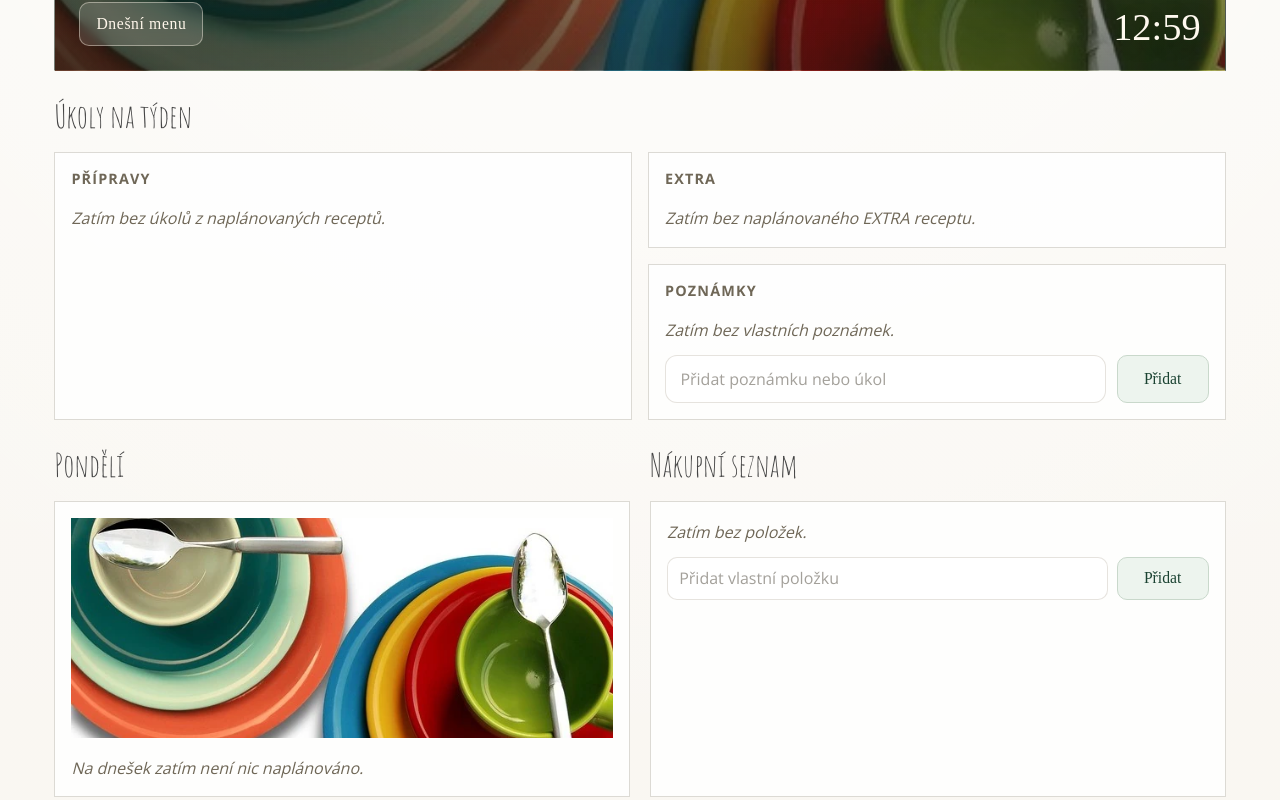
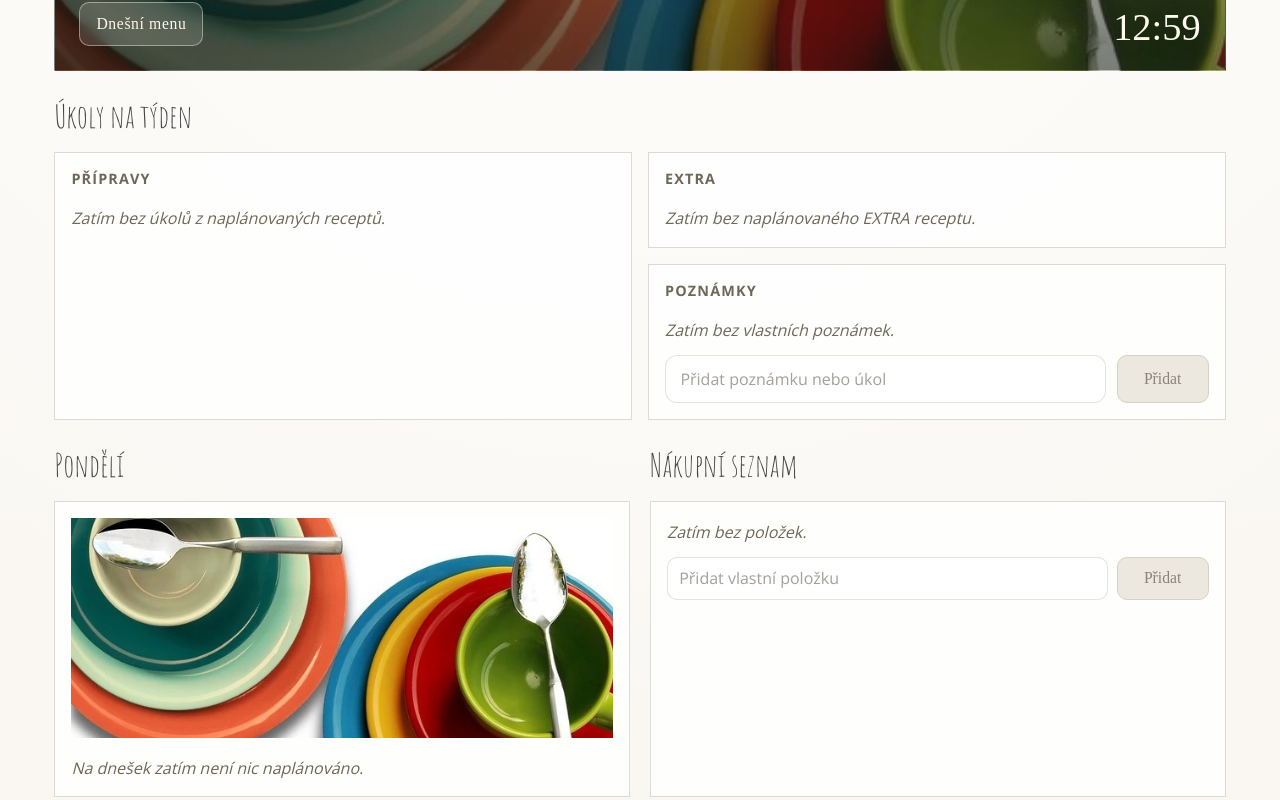
Before and after one commit to icirova/menu-planner, a React (Vite) app: page /#/ in a window 1280 px wide. Shown: the part 399-1199 px from the top of the page. Built offline with nearby package versions, Linux system fonts and the light colour scheme; a web font is replaced by a local one.

Commit message:
Disable empty add actions

```diff
--- a/src/components/Button/style.css
+++ b/src/components/Button/style.css
@@ -100,8 +100,14 @@
   border-color: #e5c8c3;
 }
 
-.button[disabled] {
-  opacity: 0.55;
+.button:disabled,
+.button:disabled:hover,
+.button:disabled:active,
+.button:disabled:focus {
+  background-color: #ece8df;
+  border-color: #d8d0c4;
+  color: #8a8378;
+  box-shadow: none;
   cursor: not-allowed;
   pointer-events: none;
 }
--- a/src/components/IngredientInputs/index.jsx
+++ b/src/components/IngredientInputs/index.jsx
@@ -9,6 +9,12 @@ export const IngredientInputs = forwardRef(
   ({ ingredients, setIngredients, onValidationError }, ref) => {
     const [newIngredient, setNewIngredient] = useState({ amount: "", unit: "", item: "" });
     const rowRef = useRef(null);
+    const parsedDraftAmount = parseFloat(newIngredient.amount);
+    const canAddIngredient =
+      Number.isFinite(parsedDraftAmount) &&
+      parsedDraftAmount > 0 &&
+      newIngredient.unit !== "" &&
+      newIngredient.item.trim() !== "";
 
     const focusDraftField = useCallback((fieldName) => {
       rowRef.current?.querySelector(`[name="${fieldName}"]`)?.focus();
@@ -141,6 +147,7 @@ export const IngredientInputs = forwardRef(
               />
 
               <select
+                name="unit"
                 value={newIngredient.unit}
                 onChange={(e) => handleChange("unit", e.target.value)}
                 className="form__input form__input--unit"
@@ -172,6 +179,7 @@ export const IngredientInputs = forwardRef(
                 type="button"
                 className="button button--add"
                 onClick={addIngredient}
+                disabled={!canAddIngredient}
                 aria-label="Přidat surovinu"
               >
                 Přidat
--- a/src/components/ShoppingList/index.jsx
+++ b/src/components/ShoppingList/index.jsx
@@ -21,6 +21,7 @@ export const ShoppingList = ({ value, week = [], recipes = [], onChange, showTit
     [recipes, shopping, week],
   );
   const [draftItem, setDraftItem] = useState(createEmptyCustomItem);
+  const canAddCustomItem = draftItem.label.trim() !== "";
   const hasShoppingItems = generatedItems.length > 0 || customItems.length > 0;
 
   const updateShopping = (updater) => {
@@ -158,7 +159,7 @@ export const ShoppingList = ({ value, week = [], recipes = [], onChange, showTit
                 setDraftItem((current) => ({ ...current, label: event.target.value }))
               }
             />
-            <button type="submit" className="button button--add">
+            <button type="submit" className="button button--add" disabled={!canAddCustomItem}>
               Přidat
             </button>
           </form>
--- a/src/components/WeeklyTasksPanel/index.jsx
+++ b/src/components/WeeklyTasksPanel/index.jsx
@@ -26,6 +26,7 @@ export const WeeklyTasksPanel = ({
     [generatedTasks],
   );
   const noteItems = Array.isArray(value) ? value : [];
+  const canAddNote = noteDraft.trim() !== "";
 
   const handleAddNote = (event) => {
     event.preventDefault();
@@ -171,7 +172,7 @@ export const WeeklyTasksPanel = ({
                 value={noteDraft}
                 onChange={(event) => setNoteDraft(event.target.value)}
               />
-              <button type="submit" className="button button--add">
+              <button type="submit" className="button button--add" disabled={!canAddNote}>
                 Přidat
               </button>
             </form>
--- a/src/pages/RecipeForm/RecipePreTasksEditor.jsx
+++ b/src/pages/RecipeForm/RecipePreTasksEditor.jsx
@@ -5,7 +5,10 @@ export const RecipePreTasksEditor = ({
   preTaskItems,
   removePreTask,
   setPreTaskDraft,
-}) => (
+}) => {
+  const canAddPreTask = preTaskDraft.trim() !== "";
+
+  return (
     <div className="recipe-form-page__subsection form__item">
       <label htmlFor="preTasks" className="form__label">
         Příprava
@@ -21,7 +24,12 @@ export const RecipePreTasksEditor = ({
             onChange={(event) => setPreTaskDraft(event.target.value)}
             onKeyDown={handlePreTaskKeyDown}
           />
-        <button type="button" className="button button--add" onClick={addPreTask}>
+          <button
+            type="button"
+            className="button button--add"
+            onClick={addPreTask}
+            disabled={!canAddPreTask}
+          >
             Přidat
           </button>
         </div>
@@ -49,3 +57,4 @@ export const RecipePreTasksEditor = ({
       </div>
     </div>
   );
+};
```
Lines whose indentation alone changed are shown as unchanged.
